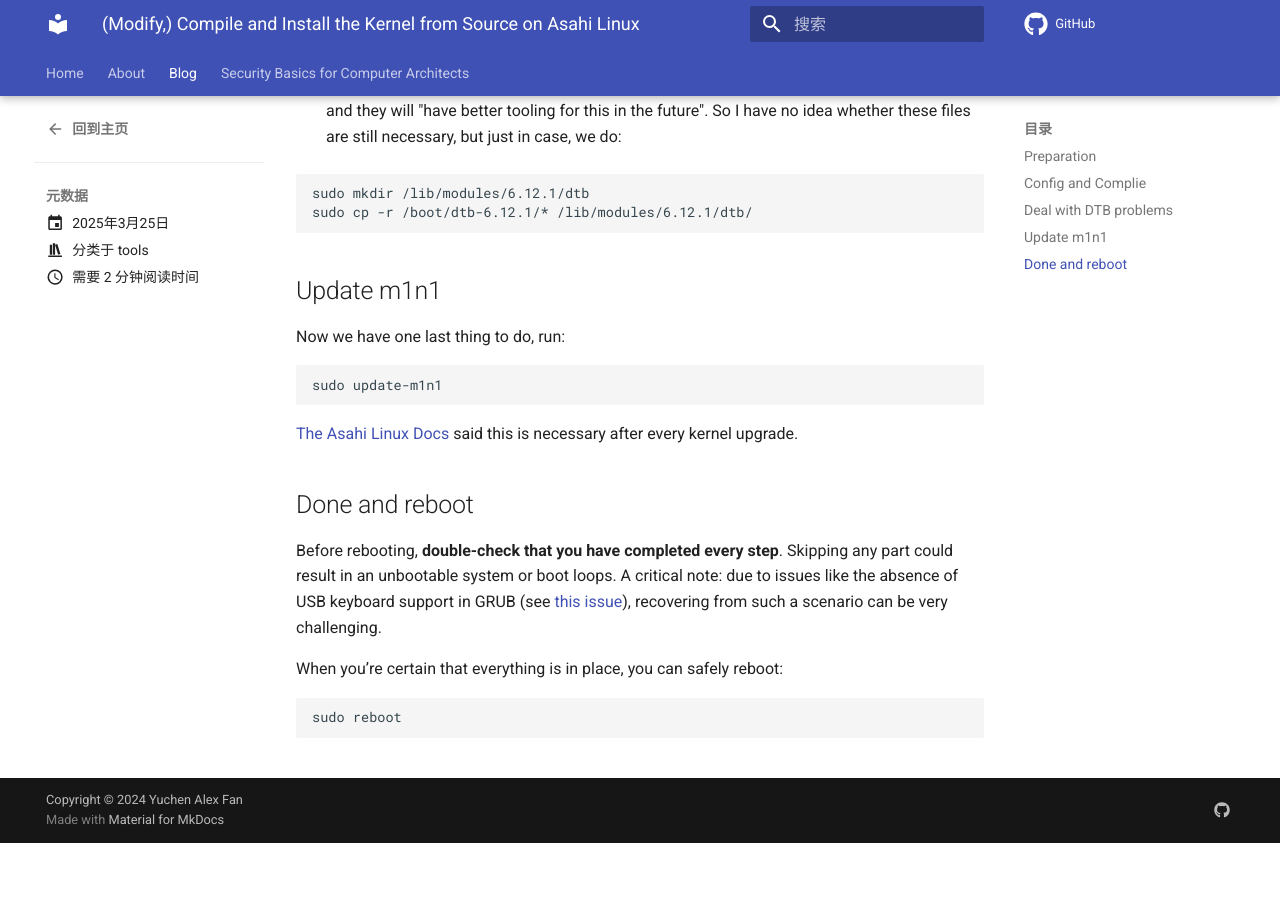
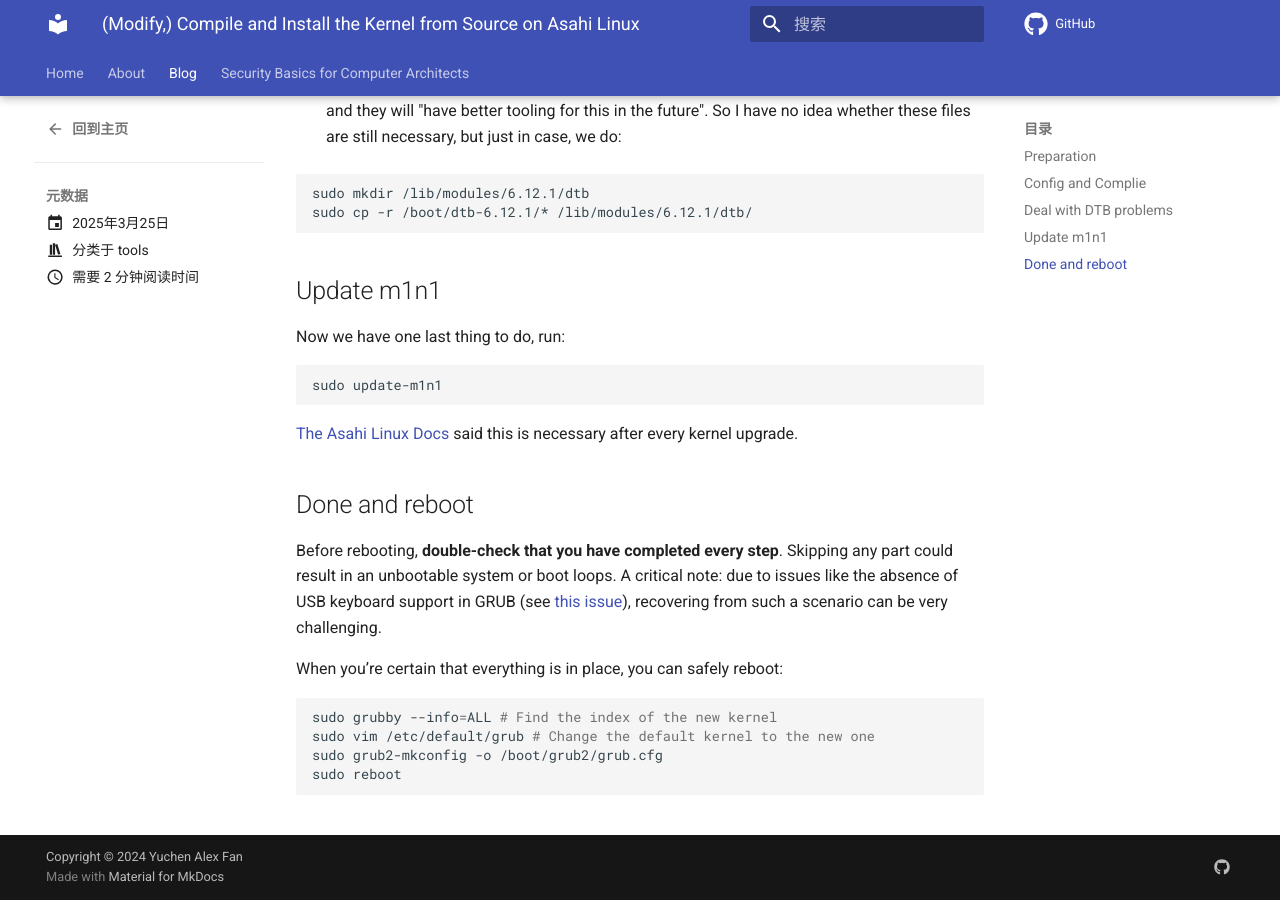
Before and after one commit to fanyc22/blog, an MkDocs documentation site: the page built from docs/blog/posts/KernelAsahi.md, in a window 1280 px wide and 900 px high, scrolled down 1666 px. Built offline with MkDocs 1.6.1 and Material for MkDocs 9.7.7, drawn with Linux system fonts in a browser that asks for light colours; comment, search, counter and statistics services are not loaded; before the commit the page ends 2509 px from its top, so only the background shows below that.

Commit message:
add KernelAsahi.md

````diff
--- a/docs/blog/posts/KernelAsahi.md
+++ b/docs/blog/posts/KernelAsahi.md
@@ -101,5 +101,8 @@
 When you’re certain that everything is in place, you can safely reboot:
 
 ```bash
+sudo grubby --info=ALL # Find the index of the new kernel
+sudo vim /etc/default/grub # Change the default kernel to the new one
+sudo grub2-mkconfig -o /boot/grub2/grub.cfg
 sudo reboot
 ```
````
